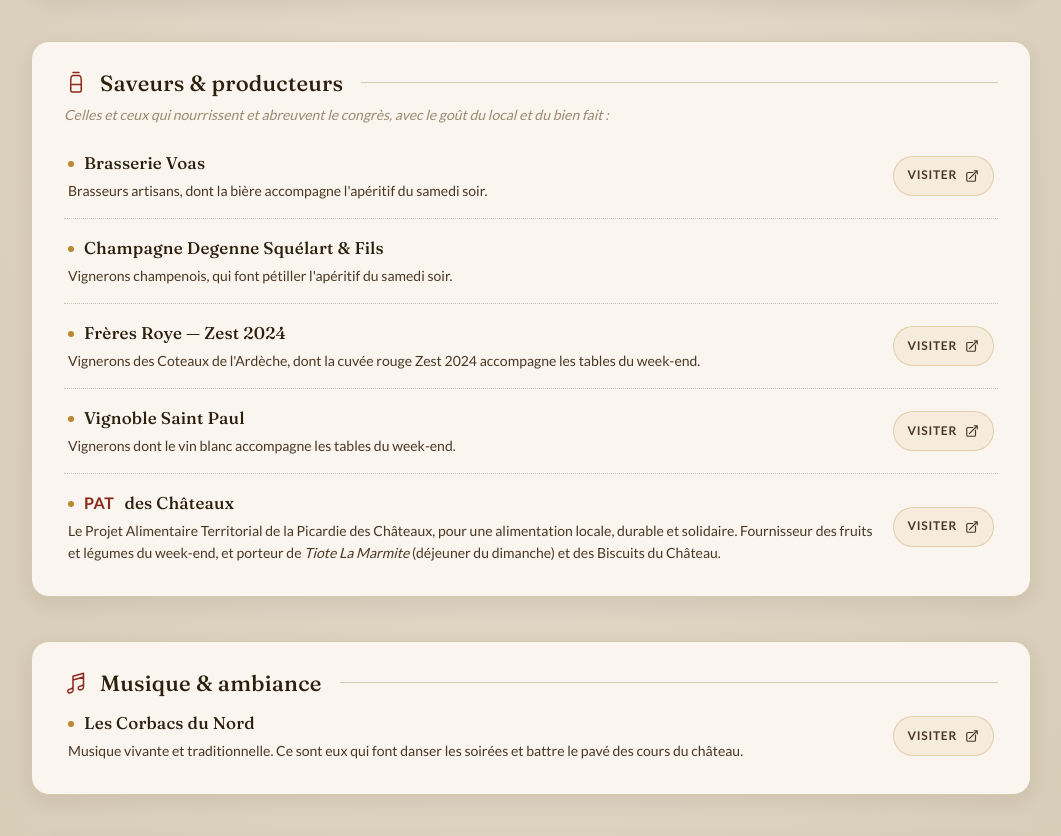
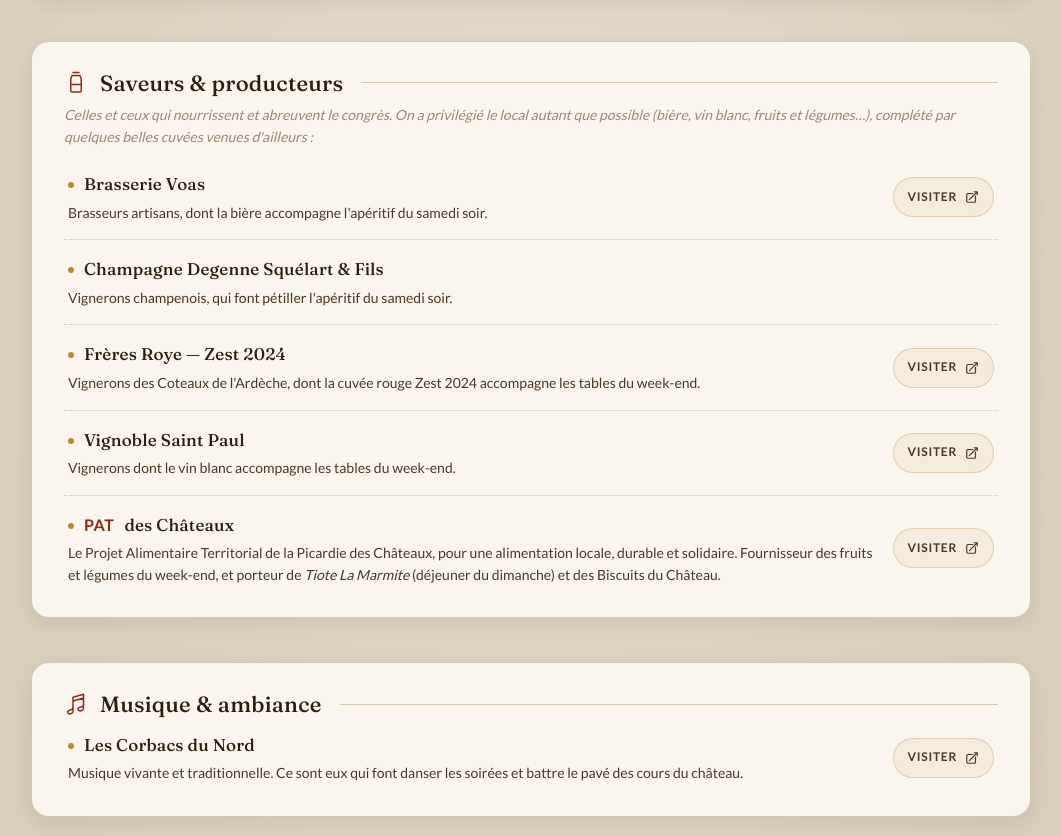
Before and after one commit to Thibault-Santonja/congres-rempart-2026, a plain HTML site: page credits.html in a window 1280 px wide. Shown: the part 1247-2083 px from the top of the page, without its empty margins (109-1170 px from the left). Drawn offline with Linux system fonts and the light colour scheme.

Commit message:
docs(credits): mentionner l'effort local sur saveurs et producteurs

```diff
--- a/credits.html
+++ b/credits.html
@@ -658,8 +658,10 @@
                     Saveurs &amp; producteurs
                 </h2>
                 <p class="group-lede">
-                    Celles et ceux qui nourrissent et abreuvent le congrès, avec
-                    le goût du local et du bien&nbsp;fait&nbsp;:
+                    Celles et ceux qui nourrissent et abreuvent le congrès. On
+                    a privilégié le local autant que possible (bière, vin
+                    blanc, fruits et légumes…), complété par quelques belles
+                    cuvées venues d'ailleurs&nbsp;:
                 </p>
                 <ul class="entity-list">
                     <li class="entity">
```
